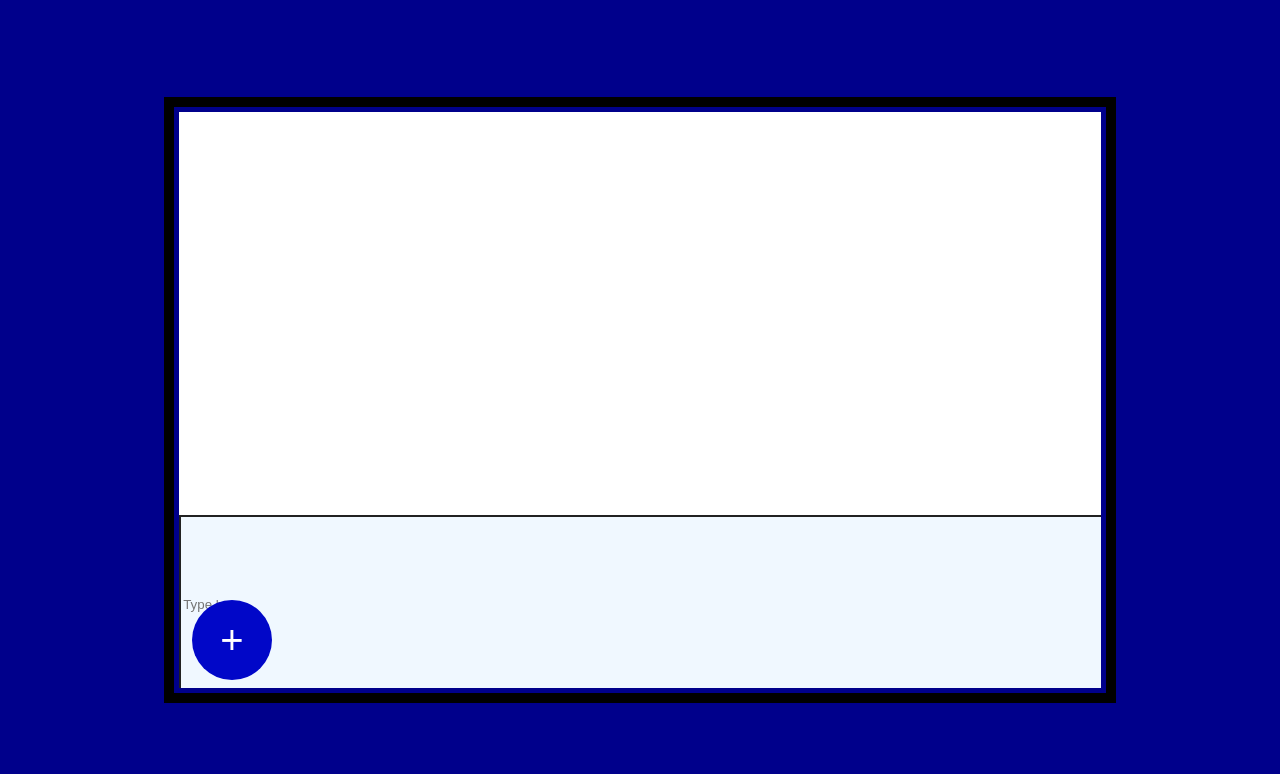
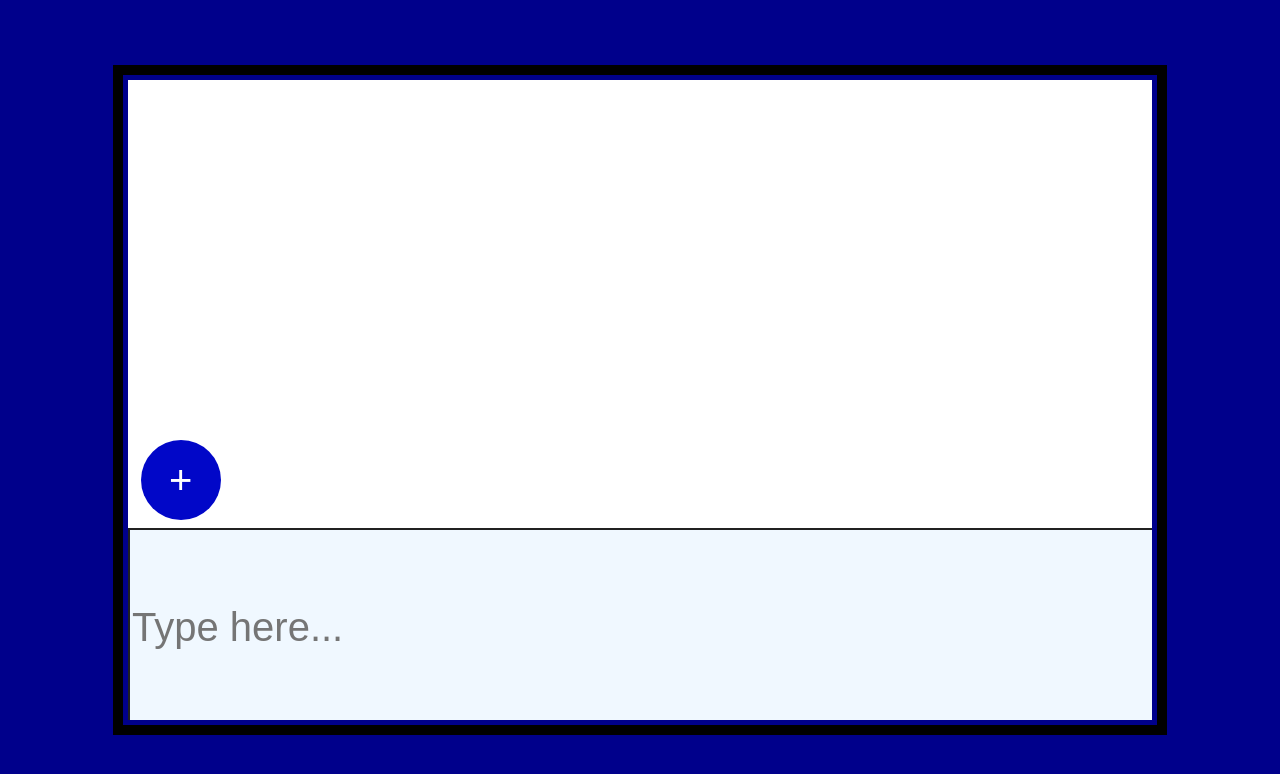
Before and after one commit to TheGreatMarksman/StoryMaker, a website: page public/index.html in a window 1280 px wide. Drawn offline with nearby package versions, Linux system fonts and the light colour scheme.

Commit message:
textbox is now integrated well with screen

```diff
--- a/public/index.html
+++ b/public/index.html
@@ -1,26 +1,27 @@
 <!DOCTYPE html>
 <html lang="en">
+
 <head>
   <meta charset="UTF-8">
   <meta name="viewport" content="width=device-width, initial-scale=1.0">
   <title>Story Maker</title>
   <link rel="stylesheet" href="/styles.css">
 </head>
+
 <body>
-  <div id="container">
-    <div id="pageScreen">
-      <!-- <img src="images/HIPPO.png" alt="picture"> -->
-      <!-- Content goes here -->
+  <div id="pageScreen">
+    <div id="imageBlock">
       <button id="plus-button">+</button>
       <div id="objectGallery" style="display: none;">
         <img id="galleryHippo" src="images/HIPPO.png" alt="Hippo">
-        <!-- <div id="galleryHippo"></div> -->
       </div>
-      <input type="text" id="textBlock" placeholder="Type here...">
     </div>
+    <input type="text" id="textBlock" placeholder="Type here...">
+  </div>
 
-  </div>
+
   <script src="screenScript.js"></script>
   <script src="https://cdn.jsdelivr.net/npm/interactjs/dist/interact.min.js"></script>
 </body>
+
 </html>
--- a/public/screenScript.js
+++ b/public/screenScript.js
@@ -5,7 +5,7 @@ const showButton = document.getElementById('plus-button');
 //const gallerySquare = document.getElementById('gallerySquare');
 const galleryHippo = document.getElementById('galleryHippo');
 
-const gameScreen = document.getElementById('pageScreen');
+const gameScreen = document.getElementById('imageBlock');
 
 var objectGalleryIsDisplayed = false;
 var objectSelected = null;
@@ -43,8 +43,8 @@ function placeRect(mouse) {
     newElement.alt = "HIPPO";
     gameScreen.appendChild(newElement);
 
-    let left = mouse.clientX - gameScreen.offsetLeft;
-    let top = mouse.clientY - gameScreen.offsetTop;
+    let left = mouse.clientX - gameScreen.offsetLeft - newElement.offsetWidth/2;
+    let top = mouse.clientY - gameScreen.offsetTop - newElement.offsetHeight/2;
 
     /*
     console.log("left " + left);
--- a/public/styles.css
+++ b/public/styles.css
@@ -21,8 +21,8 @@ html {
 }
 
 #pageScreen {
-  width: 90%;
-  height: 90%;
+  width: 80%;
+  height: 80%;
   background-color: white;
   outline: 10px solid black;
   outline-offset: 5px;
@@ -30,18 +30,36 @@ html {
   overflow: hidden;
 }
 
+#imageBlock{
+  position: relative;
+  width: 100%;
+  height: 70%;
+  top: 0%;
+  background-color: white;
+}
+
 #textBlock{
+
   position: relative;
   width: 100%;
   height: 30%;
+  top: 0%;
+  background-color: aliceblue;
+  font-size: 5vh;
+
+  /*
+  position: absolute;
+  width: 90%;
+  height: 30%;
   top: 70%;
   background-color: aliceblue;
+  */
 }
 
 #plus-button {
   position: absolute;
-  bottom: 5vh;
-  left: 5vw;
+  bottom: 1vh;
+  left: 1vw;
   width: 10vh;
   height: 10vh;
   background-color: rgb(1, 7, 200);
@@ -58,6 +76,7 @@ html {
 }
 
 #objectGallery {
+  position: static;
   width: 20%;
   height: 100%;
   background-color: blue;
@@ -96,7 +115,7 @@ html {
   position: absolute;
   width: 40vh;
   height: 20vh;
-  z-index: -1;
+  /*z-index: -1;*/
   cursor: move;
   resize: both;
   overflow: auto;
```
